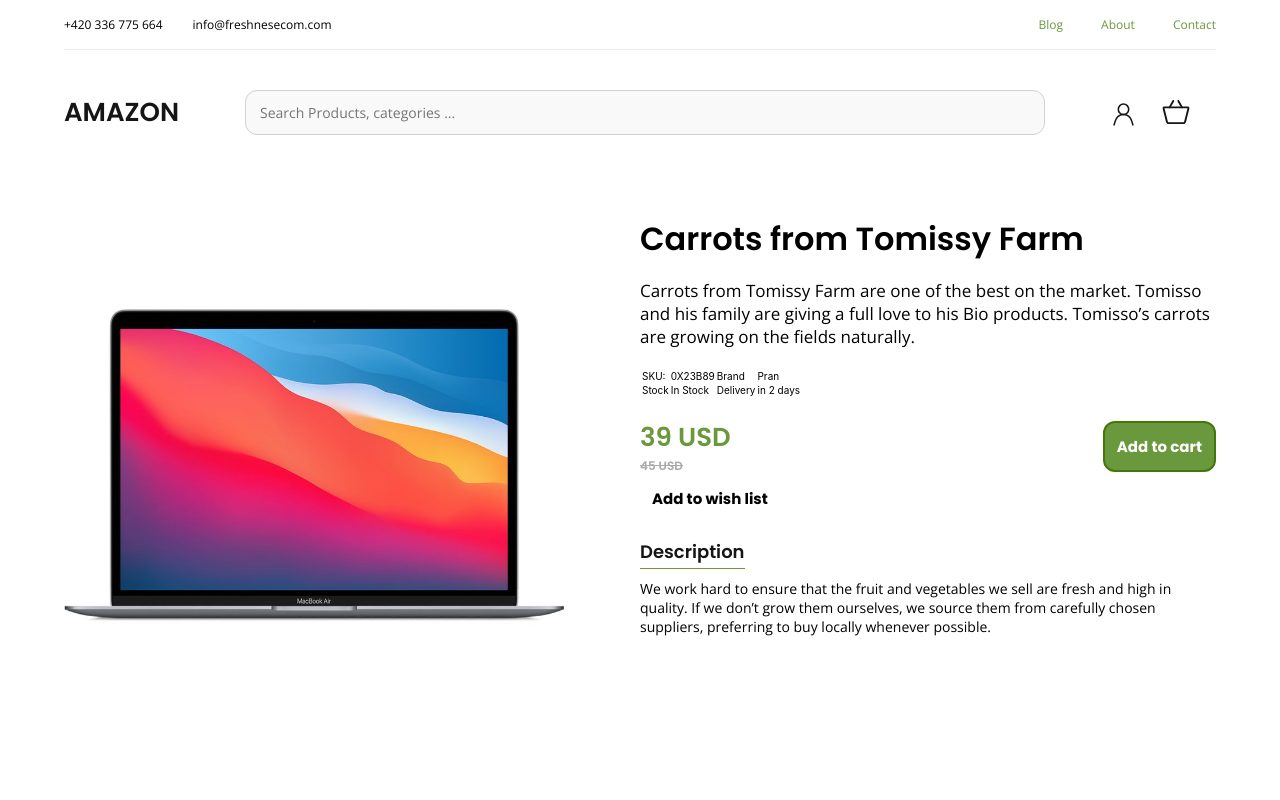
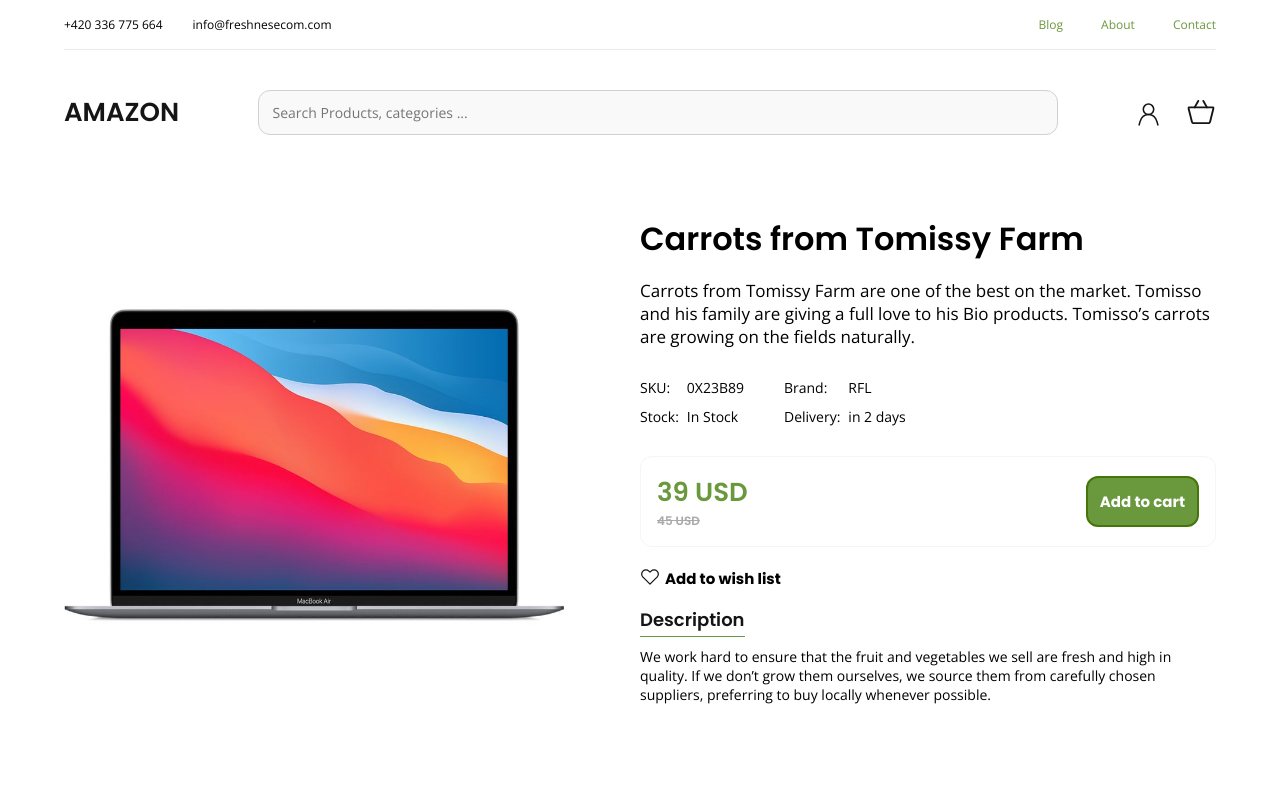
Before and after one commit to devmhb/ecommerce, a Next.js app: page /product/1 in a window 1280 px wide. Shown: the top 800 px of the page. Built offline with nearby package versions, Linux system fonts and the light colour scheme.

Commit message:
change some css in product details page

```diff
--- a/components/NavBar/navBar.module.scss
+++ b/components/NavBar/navBar.module.scss
@@ -70,6 +70,9 @@
       & .icon {
         cursor: pointer;
         display: inline-block;
+      }
+
+      & :not(.icon:last-child) {
         margin-right: 2.5rem;
       }
     }
--- a/pages/product/[pId].js
+++ b/pages/product/[pId].js
@@ -28,20 +28,24 @@
               Tomisso and his family are giving a full love to his Bio products.
               Tomisso’s carrots are growing on the fields naturally.
             </p>
-            <table className={styles.info}>
-              <tr>
-                <td>SKU:</td>
-                <td>0X23B89</td>
-                <td>Brand</td>
-                <td>Pran</td>
-              </tr>
-              <tr>
-                <td>Stock</td>
-                <td>In Stock</td>
-                <td>Delivery</td>
-                <td>in 2 days</td>
-              </tr>
-            </table>
+            <div className={styles.info}>
+              <ul>
+                <li>SKU: </li>
+                <li>Stock: </li>
+              </ul>
+              <ul>
+                <li>0X23B89</li>
+                <li>In Stock</li>
+              </ul>
+              <ul>
+                <li>Brand: </li>
+                <li>Delivery: </li>
+              </ul>
+              <ul>
+                <li>RFL</li>
+                <li>in 2 days</li>
+              </ul>
+            </div>
             <div className={styles.middle}>
               <div className={styles.price}>
                 <p className={styles.currPrice}>39 USD</p>
@@ -49,9 +53,10 @@
               </div>
               <button className="btn btn-colored btn-s">Add to cart</button>
             </div>
-            <div className={styles.wishList}>
-              <button className="btn btn-simple btn-s">Add to wish list</button>
-            </div>
+            <button className={styles.wishListBtn}>
+              <Image src="/icons/ic-actions-heart.svg" width={20} height={20} />
+              Add to wish list
+            </button>
             <p className={styles.desc}>Description</p>
             <p className={styles.lDesc}>
               We work hard to ensure that the fruit and vegetables we sell are
--- a/pages/product/productDetails.module.scss
+++ b/pages/product/productDetails.module.scss
@@ -6,6 +6,7 @@
   & .productDetails {
     margin: 2rem 0;
     display: flex;
+    flex-flow: row wrap;
     align-items: flex-start;
     justify-content: center;
 
@@ -25,11 +26,32 @@
         margin: 1.6rem 0 2rem;
       }
 
+      & .info {
+        display: flex;
+        font: var(--body);
+
+        & ul {
+          margin-right: 4rem;
+
+          &:nth-child(2n + 1) {
+            margin-right: 0.8rem;
+          }
+
+          & li {
+            list-style: none;
+            margin: 1rem 0;
+          }
+        }
+      }
+
       & .middle {
         display: flex;
         justify-content: space-between;
         align-items: center;
-        margin-top: 2rem;
+        margin: 2rem 0;
+        padding: 1.6rem;
+        border: 1px solid var(--c1F);
+        border-radius: 1.2rem;
 
         & .price {
           & .currPrice {
@@ -43,6 +65,15 @@
             text-decoration: line-through;
           }
         }
+      }
+
+      & .wishListBtn {
+        border: none;
+        background-color: transparent;
+        display: flex;
+        font: var(--button);
+        cursor: pointer;
+        gap: 0.5rem;
       }
 
       & .desc {
--- a/styles/globals.scss
+++ b/styles/globals.scss
@@ -48,6 +48,11 @@
   --lead: 400 1.7rem "Open Sans";
   --body: 400 1.4rem "Open Sans";
   --caption: 400 1.2rem "Open Sans";
+}
+
+::selection {
+  color: var(--c1I);
+  background-color: var(--c2A);
 }
 
 html,
```
